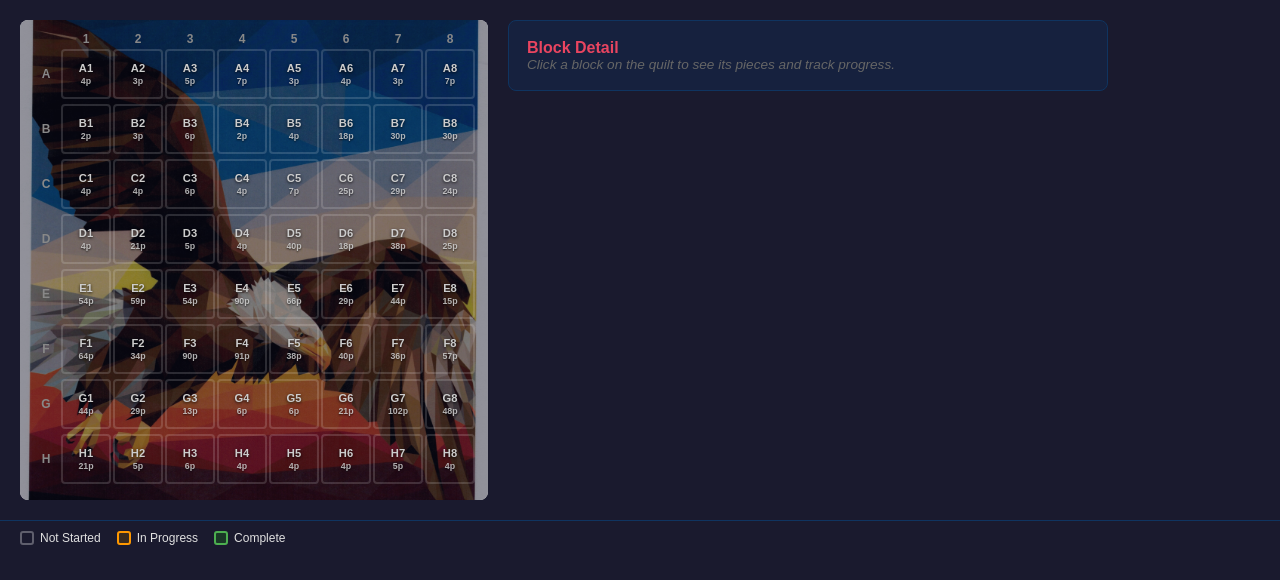
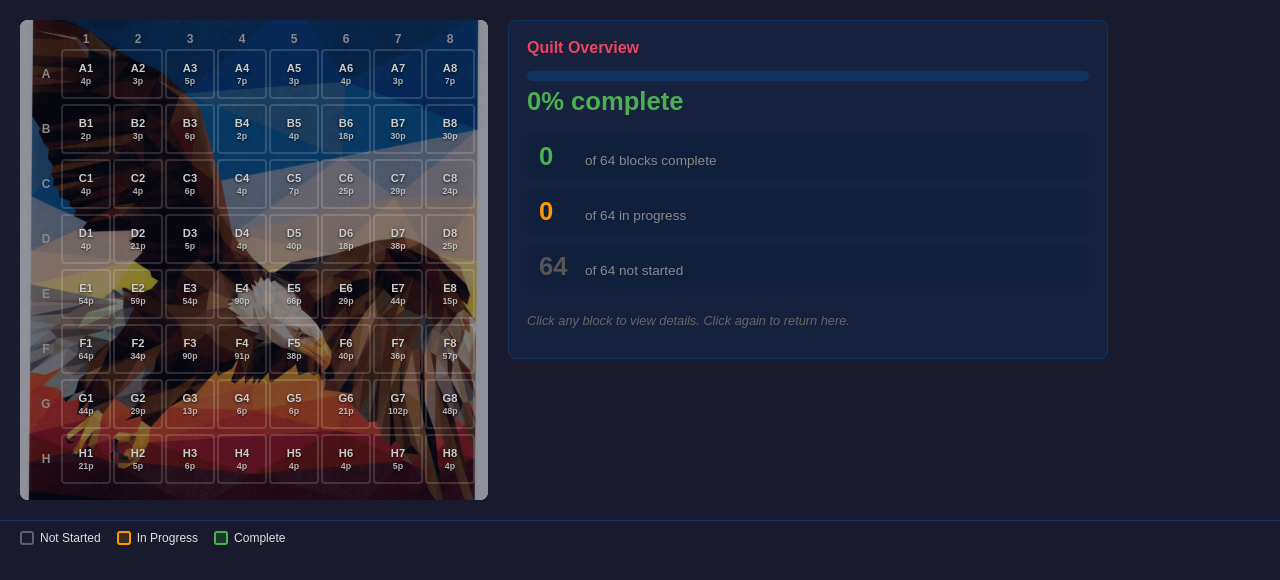
Before and after one commit to Peterh226/legit-kits-cut-guide, a Flask app: page / in a window 1280 px wide. Shown: the part 71-651 px from the top of the page. Run offline with Flask 3, Linux system fonts and the light colour scheme; data that the repository does not hold is empty.

Commit message:
Add overview panel with progress bar and block counts
- Detail panel defaults to overview: progress bar, % complete,
  complete / in progress / not started counts out of 64 blocks
- Click a selected block again to return to the overview
- Reset also returns to overview

Co-Authored-By: Claude Sonnet 4.6 <noreply@anthropic.com>

```diff
--- a/quilt-tracker-app/static/app.js
+++ b/quilt-tracker-app/static/app.js
@@ -35,6 +35,7 @@ async function refreshPattern() {
         if (el) el.textContent = "Started " + formatDate(patternData.start_date);
     }
     if (selectedBlock) await loadDetail(selectedBlock);
+    else renderOverview(patternData.stats);
 }
 
 function formatDate(iso) {
@@ -96,6 +97,15 @@ function renderGrid(grid) {
 // ── Block selection ───────────────────────────────────────────────────────
 
 async function selectBlock(block_id) {
+    // Click selected block again → return to overview
+    if (selectedBlock === block_id) {
+        selectedBlock = null;
+        activeTab = null;
+        activeFrag = null;
+        document.querySelectorAll(".block").forEach(el => el.classList.remove("selected"));
+        renderOverview(patternData.stats);
+        return;
+    }
     selectedBlock = block_id;
     activeTab = null;
     activeFrag = null;
@@ -170,6 +180,35 @@ function switchTab(tab) {
     );
     document.getElementById("tab-cut").style.display      = tab === "cut"      ? "block" : "none";
     document.getElementById("tab-assemble").style.display = tab === "assemble" ? "block" : "none";
+}
+
+// ── Overview panel ───────────────────────────────────────────────────────
+
+function renderOverview(stats) {
+    const panel = document.getElementById("detail-panel");
+    const pct = stats.pct_complete;
+    panel.innerHTML = `
+        <h2>Quilt Overview</h2>
+        <div class="overview-progress-bar">
+            <div class="overview-progress-fill" style="width:${pct}%"></div>
+        </div>
+        <div class="overview-pct">${pct}% complete</div>
+        <div class="overview-stats">
+            <div class="ov-stat complete">
+                <span class="ov-val">${stats.complete}</span>
+                <span class="ov-label">of ${stats.total} blocks complete</span>
+            </div>
+            <div class="ov-stat in_progress">
+                <span class="ov-val">${stats.in_progress}</span>
+                <span class="ov-label">of ${stats.total} in progress</span>
+            </div>
+            <div class="ov-stat not_started">
+                <span class="ov-val">${stats.not_started}</span>
+                <span class="ov-label">of ${stats.total} not started</span>
+            </div>
+        </div>
+        <p class="tab-hint" style="margin-top:16px">Click any block to view details. Click again to return here.</p>
+    `;
 }
 
 // ── Template matching ─────────────────────────────────────────────────────
@@ -373,8 +412,7 @@ async function resetProgress() {
     activeTab = null;
     activeFrag = null;
     pieceChecks = {};
-    document.getElementById("detail-panel").innerHTML =
-        "<h2>Block Detail</h2><p class='detail-empty'>Click a block on the quilt to see its pieces and track progress.</p>";
+    renderOverview(data.stats);
     await refreshPattern();
 }
 
--- a/quilt-tracker-app/static/style.css
+++ b/quilt-tracker-app/static/style.css
@@ -282,6 +282,56 @@ main {
     font-style: italic;
 }
 
+/* ── Overview panel ── */
+.overview-progress-bar {
+    height: 10px;
+    background: #0f3460;
+    border-radius: 5px;
+    margin: 14px 0 6px;
+    overflow: hidden;
+}
+
+.overview-progress-fill {
+    height: 100%;
+    background: #4caf50;
+    border-radius: 5px;
+    transition: width 0.4s ease;
+}
+
+.overview-pct {
+    font-size: 1.6rem;
+    font-weight: bold;
+    color: #4caf50;
+    margin-bottom: 18px;
+}
+
+.overview-stats {
+    display: flex;
+    flex-direction: column;
+    gap: 10px;
+}
+
+.ov-stat {
+    display: flex;
+    align-items: baseline;
+    gap: 10px;
+    padding: 8px 12px;
+    border-radius: 6px;
+    background: #0f1f3c;
+}
+
+.ov-val {
+    font-size: 1.6rem;
+    font-weight: bold;
+    min-width: 36px;
+}
+
+.ov-label { font-size: 0.85rem; color: #888; }
+
+.ov-stat.complete   .ov-val { color: #4caf50; }
+.ov-stat.in_progress .ov-val { color: #ff9800; }
+.ov-stat.not_started .ov-val { color: #555; }
+
 /* ── Block summary ── */
 .block-header-row {
     display: flex;
```
